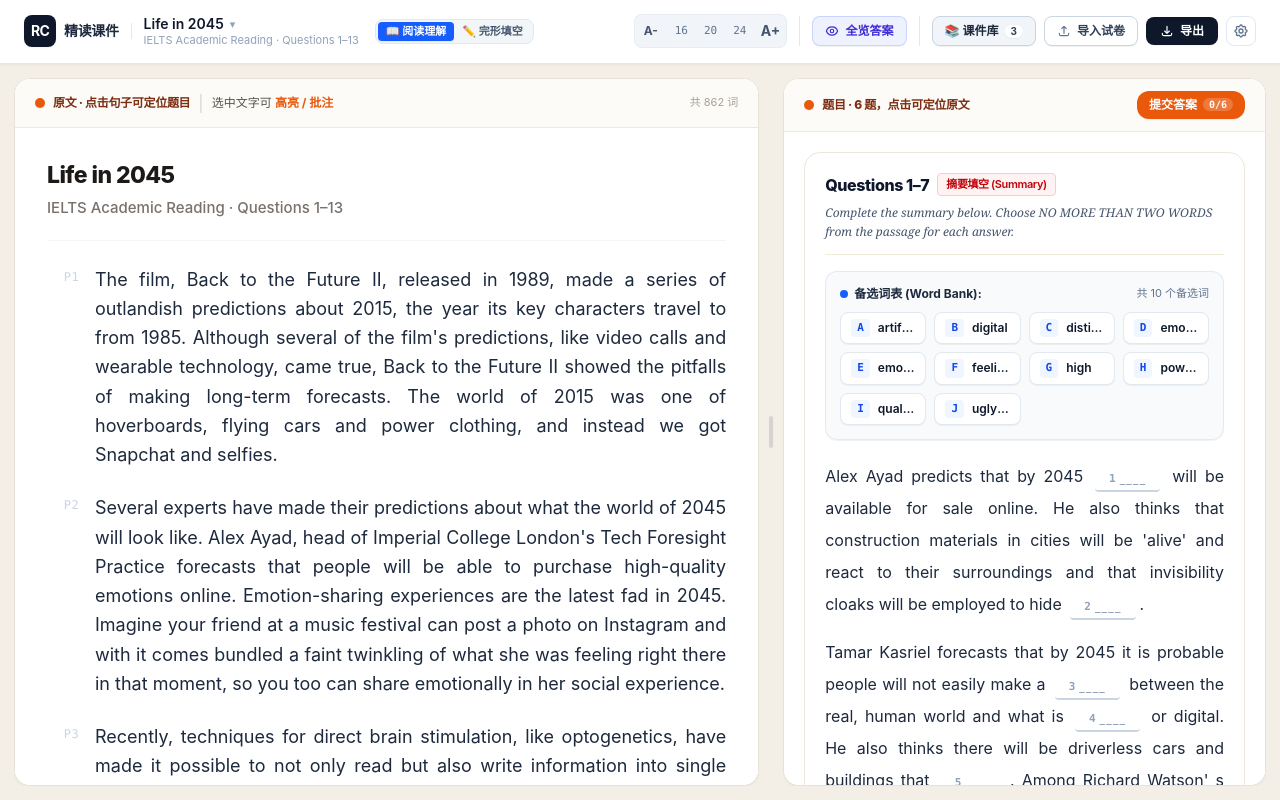
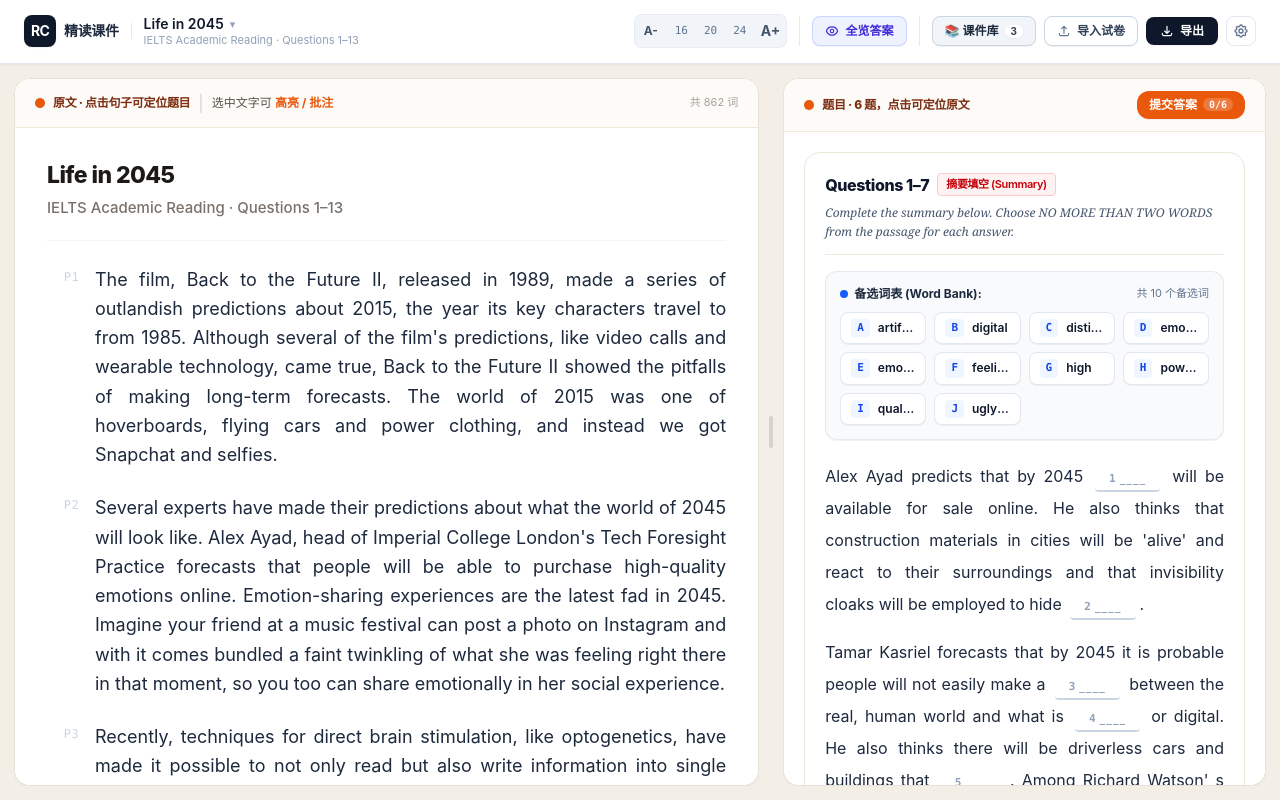
Before and after one commit to wwenxiong/rea, a React (Vite) app: page / in a window 1280 px wide. Built offline with nearby package versions, Linux system fonts and the light colour scheme.

Commit message:
style: 移除顶部导航栏的题型切换胶囊按钮

```diff
--- a/src/App.tsx
+++ b/src/App.tsx
@@ -511,24 +511,6 @@ function App() {
     };
   }, [state.courseware]);
 
-  const handleToggleCoursewareType = useCallback(
-    (newType: 'reading' | 'cloze') => {
-      if (!state.courseware) return;
-      const updatedCw: Courseware = {
-        ...state.courseware,
-        coursewareType: newType,
-        questions: state.courseware.questions.map((q) => ({
-          ...q,
-          type: newType === 'cloze' ? ('cloze' as const) : ('single' as const),
-        })),
-        updatedAt: Date.now(),
-      };
-      setCourseware(updatedCw);
-      saveCoursewareToStorage(updatedCw);
-    },
-    [state.courseware, setCourseware]
-  );
-
   const unsolvedCount = state.courseware
     ? countUnsolvedQuestions(state.courseware).unsolved
     : 0;
@@ -595,8 +577,6 @@ function App() {
       <Toolbar
         title={state.courseware.title}
         subtitle={state.courseware.subtitle}
-        coursewareType={state.courseware.coursewareType}
-        onToggleCoursewareType={handleToggleCoursewareType}
         fontSize={state.fontSize}
         areAnswersShown={state.areAnswersShown}
         libraryCount={libraryCount}
--- a/src/components/Toolbar.tsx
+++ b/src/components/Toolbar.tsx
@@ -8,8 +8,6 @@ interface ToolbarProps {
   areAnswersShown: boolean;
   libraryCount?: number;
   unsolvedCount?: number;
-  coursewareType?: 'reading' | 'cloze';
-  onToggleCoursewareType?: (newType: 'reading' | 'cloze') => void;
   onIncreaseFontSize: () => void;
   onDecreaseFontSize: () => void;
   onSetFontSize: (size: number) => void;
@@ -30,8 +28,6 @@ export const Toolbar: React.FC<ToolbarProps> = ({
   fontSize,
   areAnswersShown,
   libraryCount,
-  coursewareType,
-  onToggleCoursewareType,
   onIncreaseFontSize,
   onDecreaseFontSize,
   onSetFontSize,
@@ -79,36 +75,6 @@ export const Toolbar: React.FC<ToolbarProps> = ({
             )}
           </div>
         </button>
-
-        {/* Paper Type Manual Switcher */}
-        {onToggleCoursewareType && (
-          <div className="flex items-center bg-slate-100/90 rounded-lg p-0.5 border border-slate-200 text-xs shrink-0 ml-1">
-            <button
-              type="button"
-              onClick={() => onToggleCoursewareType('reading')}
-              className={`px-2 py-0.5 rounded text-[11px] font-semibold transition-all cursor-pointer flex items-center gap-1 ${
-                (coursewareType || 'reading') === 'reading'
-                  ? 'bg-blue-600 text-white shadow-2xs font-bold'
-                  : 'text-slate-600 hover:text-slate-900'
-              }`}
-              title="手动指定为：阅读理解题型"
-            >
-              <span>📖 阅读理解</span>
-            </button>
-            <button
-              type="button"
-              onClick={() => onToggleCoursewareType('cloze')}
-              className={`px-2 py-0.5 rounded text-[11px] font-semibold transition-all cursor-pointer flex items-center gap-1 ${
-                coursewareType === 'cloze'
-                  ? 'bg-amber-500 text-white shadow-2xs font-bold'
-                  : 'text-slate-600 hover:text-slate-900'
-              }`}
-              title="手动指定为：完形填空题型"
-            >
-              <span>✏️ 完形填空</span>
-            </button>
-          </div>
-        )}
       </div>
 
       {/* Right Controls: Font Sizing + Tools */}
```
